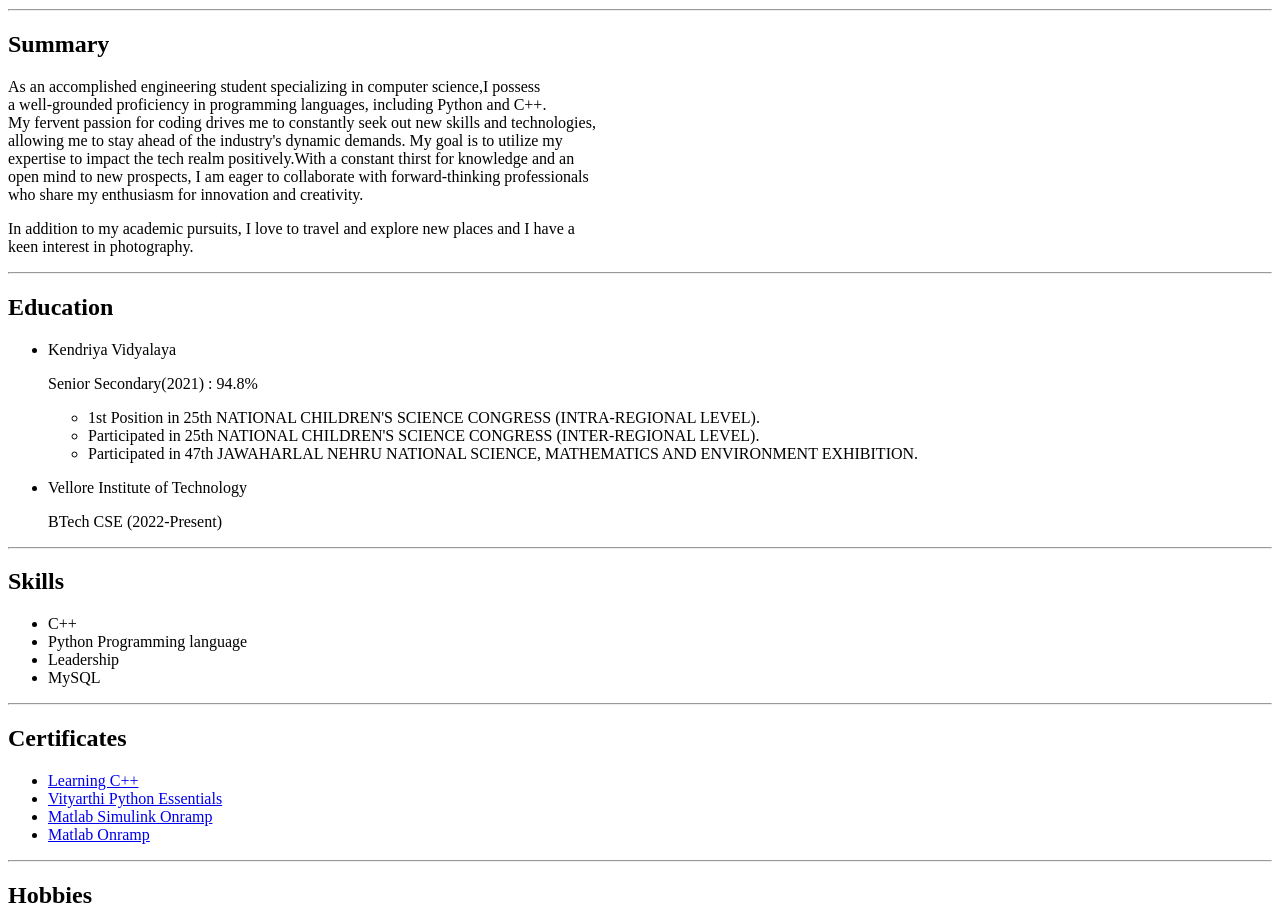
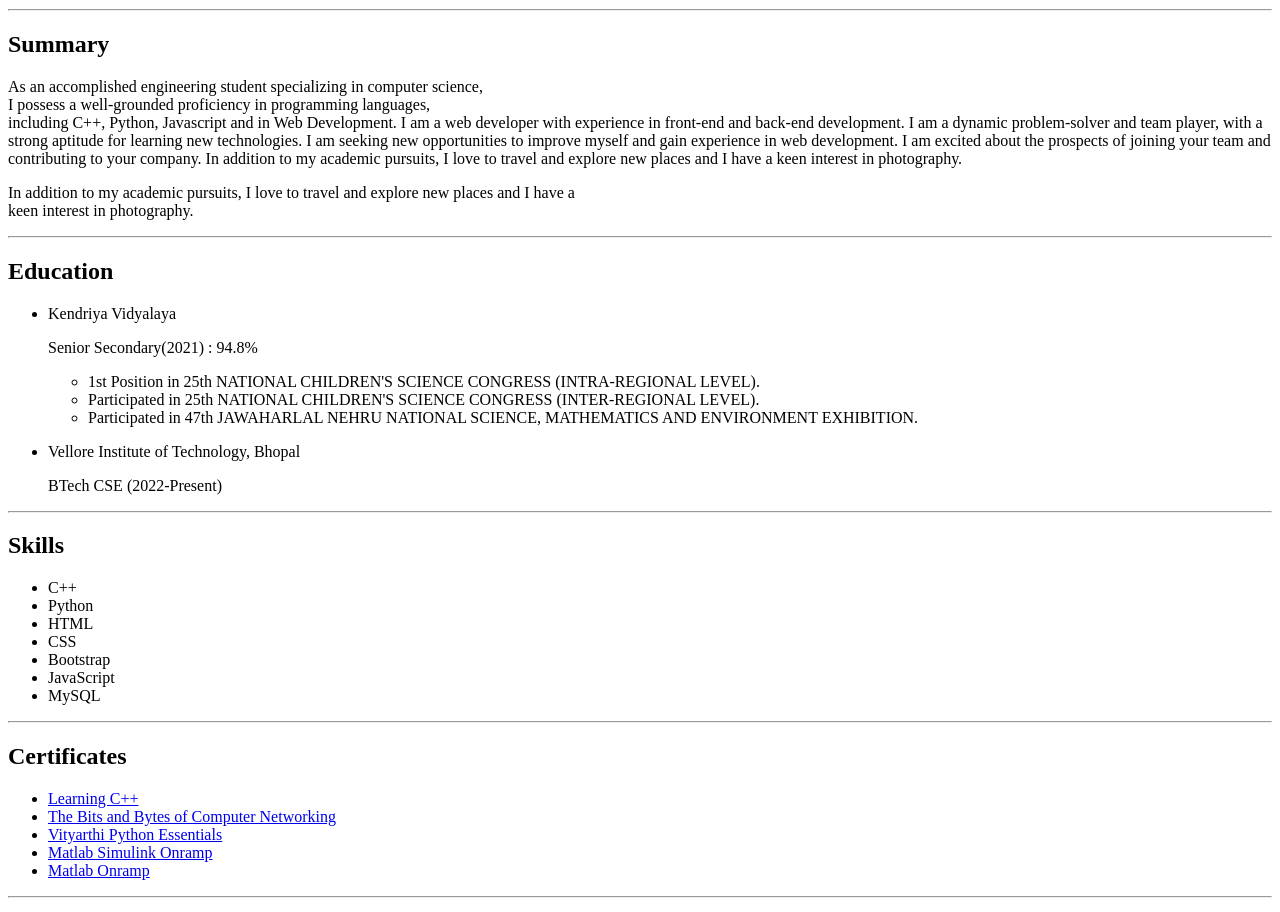
Before and after one commit to Rajput-xv/RESUME, a plain HTML site: page index.html in a window 1280 px wide. Shown: the part 233-1145 px from the top of the page. Drawn offline with Linux system fonts and the light colour scheme.

Commit message:
Update index.html

```diff
--- a/index.html
+++ b/index.html
@@ -6,18 +6,26 @@
     <title>YASH's RESUME</title>
 </head>
 <body>
-    <h1>Yash Verma</h1>
-    <img src="./Yash Pic.jpg" height="150" alt="Yash's Photo"/>
+    <div>
+        <h1>Yash Verma</h1>
+    </div>
+    <div>
+        <img src="./Yash Pic.jpg" height="150" alt="Yash's Photo"/>
+    </div>
     <hr/>
 
     <h2>Summary</h2>
-    <p>As an accomplished engineering student specializing in computer science,I possess
-    <br/>a well-grounded proficiency in programming languages, including Python and C++. <br/>
-    My fervent passion for coding drives me to constantly seek out new skills and technologies, <br/>
-    allowing me to stay ahead of the industry's dynamic demands. My goal is to utilize my <br/>
-    expertise to impact the tech realm positively.With a constant thirst for knowledge and an<br/>
-    open mind to new prospects, I am eager to collaborate with forward-thinking professionals <br/>
-    who share my enthusiasm for innovation and creativity.
+    <p>As an accomplished engineering student specializing in computer science,<br>
+    I possess a well-grounded proficiency in programming languages,<br>
+    including C++, Python, Javascript and in Web Development.
+
+I am a web developer with experience in front-end and back-end development.
+I am a dynamic problem-solver and team player, with a strong aptitude for learning new technologies.
+
+I am seeking new opportunities to improve myself and gain experience in web development.
+I am excited about the prospects of joining your team and contributing to your company.
+
+In addition to my academic pursuits, I love to travel and explore new places and I have a keen interest in photography.
     </p>
     <p>In addition to my academic pursuits, I love to travel and explore new places and I have a <br/>
         keen interest in photography.
@@ -37,7 +45,7 @@
                 </ul>
             </p>
         </li>
-        <li>Vellore Institute of Technology
+        <li>Vellore Institute of Technology, Bhopal
             <p>
                 BTech CSE (2022-Present)
             </p>
@@ -48,14 +56,18 @@
     <h2>Skills</h2>
     <ul>
         <li>C++</li>
-        <li>Python Programming language</li>
-        <li>Leadership</li>
+        <li>Python</li>
+        <li>HTML</li>
+        <li>CSS</li>
+        <li>Bootstrap</li>
+        <li>JavaScript</li>
         <li>MySQL</li>
     </ul>
     <hr/>
     <h2>Certificates</h2>
     <ul>
         <li><a href="./Learning_c++.png">Learning C++</a></li>
+        <li><a href="https://coursera.org/verify/AMFTMJE9QFCT">The Bits and Bytes of Computer Networking</a></li>
         <li><a href="./Python_Essentials.jpg">Vityarthi Python Essentials</a></li>
         <li><a href="https://matlabacademy.mathworks.com/progress/share/certificate.html?id=0aaeba8c-a309-497e-97f5-c76c62ea4ba5&">Matlab Simulink Onramp</a></li>
         <li><a href="https://matlabacademy.mathworks.com/progress/share/certificate.html?id=f85b36c5-f096-468c-b775-f175c9a31313&">Matlab Onramp</a></li>
```
